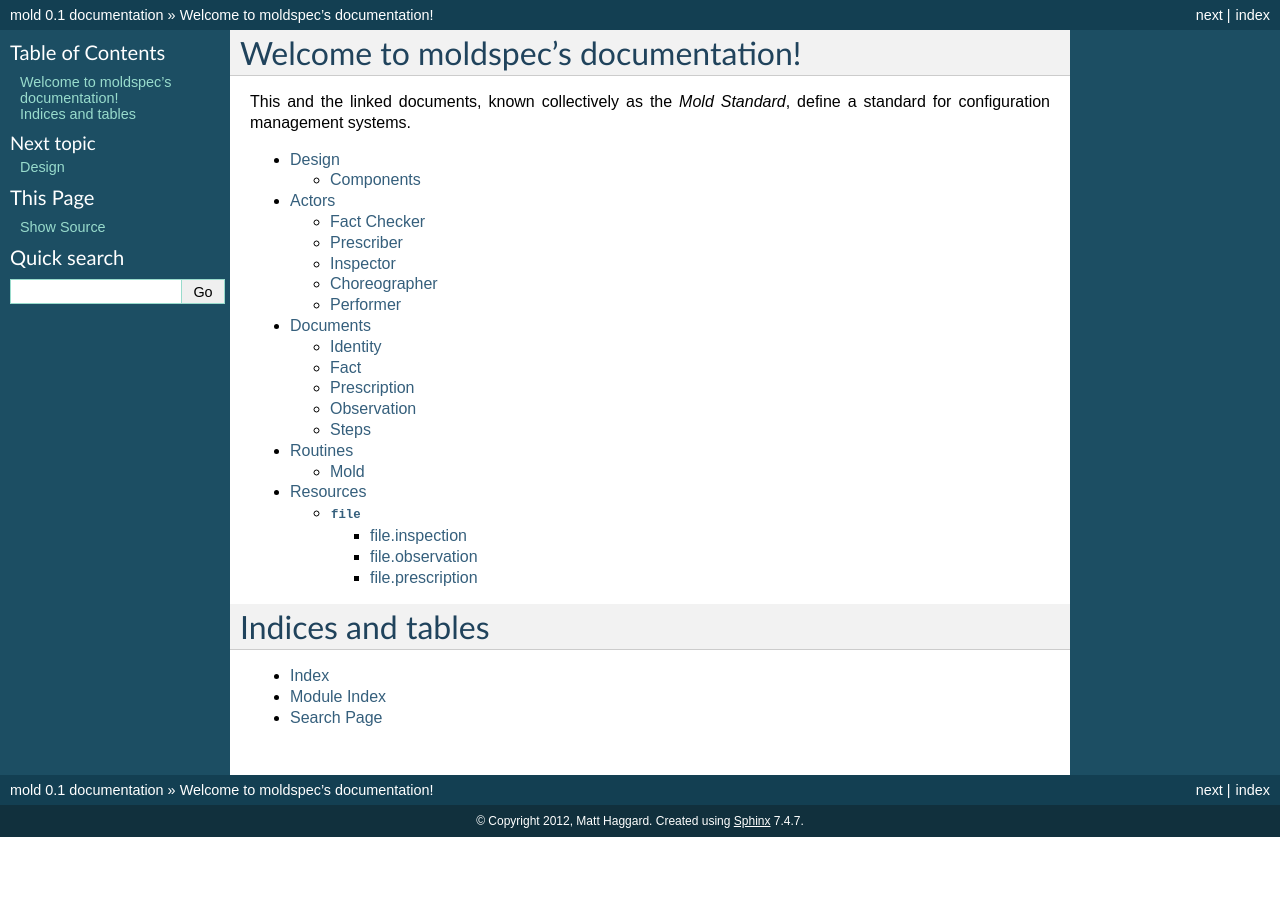
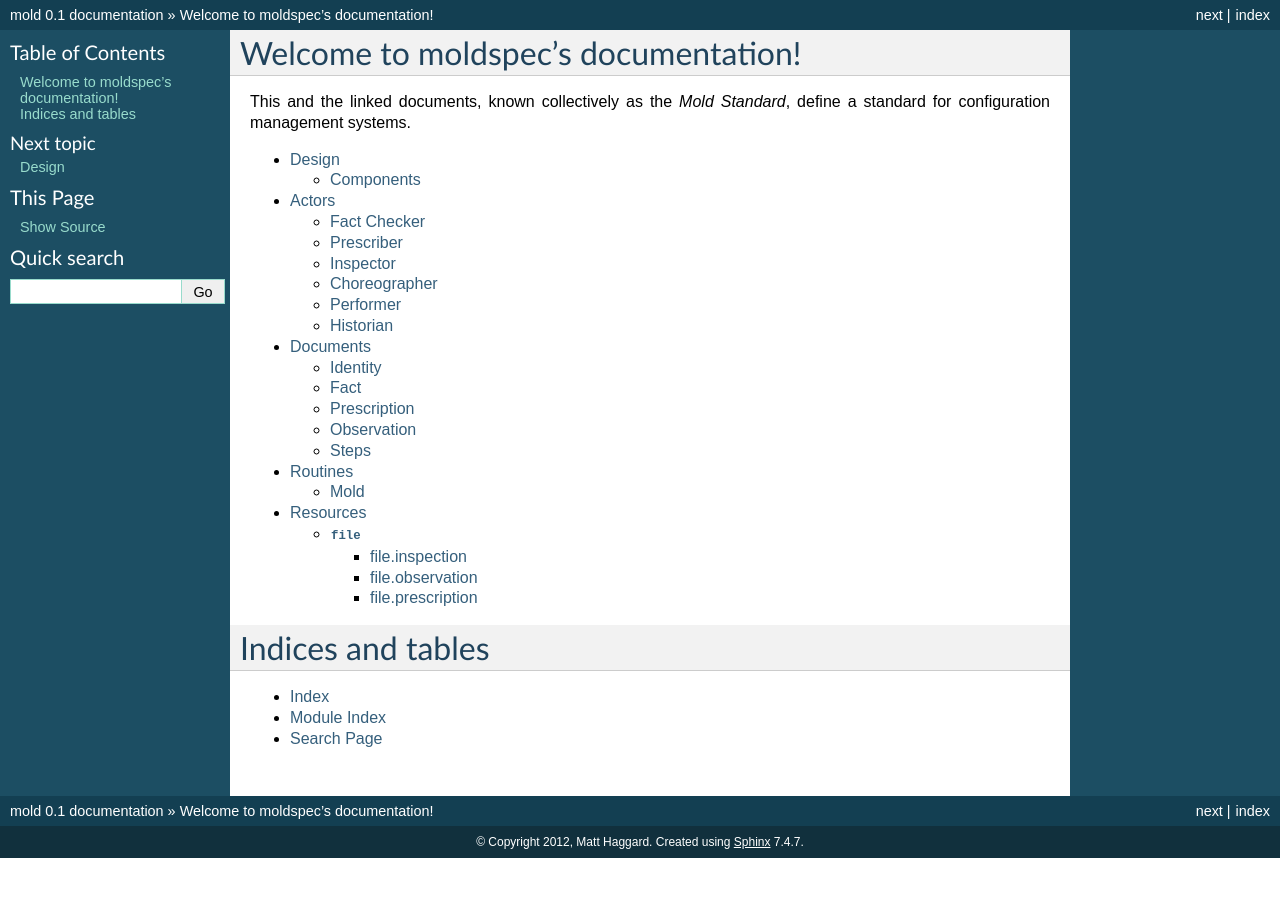
Before and after one commit to iffy/moldspec, a Sphinx documentation site: the page built from docs/index.rst, in a window 1280 px wide. Shown: the top 897 px of the page. Built offline with Sphinx 7.4.7, drawn with Linux system fonts in a browser that asks for light colours.

Commit message:
Add Historian actor

```diff
--- a/docs/actors.rst
+++ b/docs/actors.rst
@@ -71,3 +71,9 @@ For example, you might give it this prescription to ensure that the file at ``/t
         "group": "jimsgroup",
         "content": "This is the content of the file"
     }
+
+
+Historian
+---------
+
+Collects logs...
```
